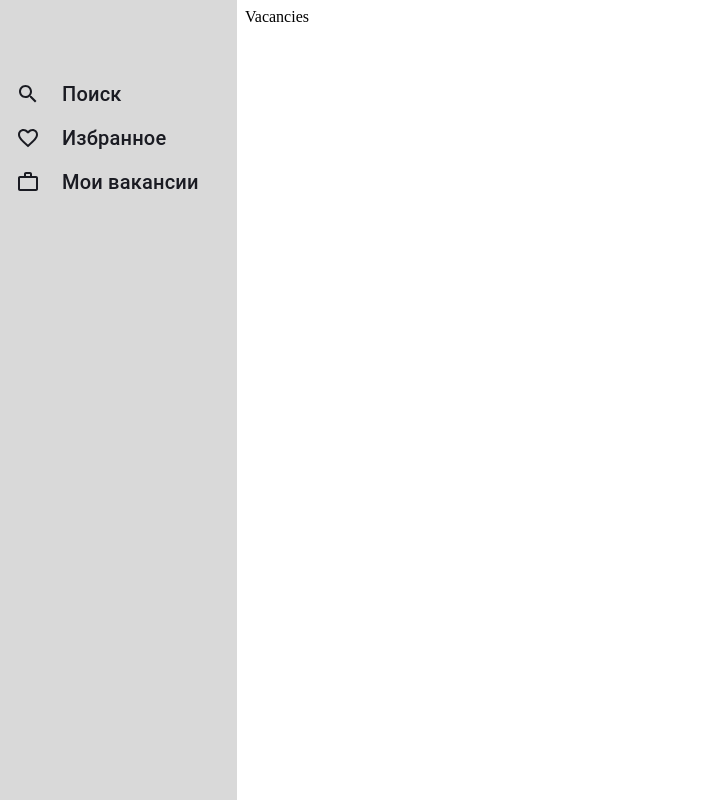
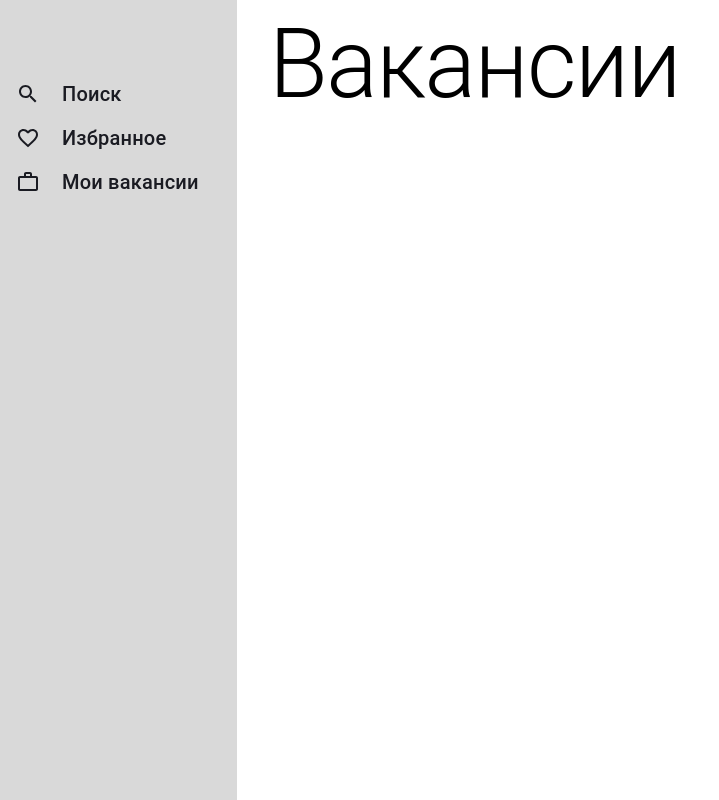
Before and after one commit to MarinaFominykh/alumni-resume-tracker, a React (Vite) app: page /vacancies in a window 1280 px wide. Shown: the whole page, without its empty margins (0-719 px from the left). Built offline with nearby package versions, Linux system fonts and the light colour scheme.

Commit message:
feat: pages grid layout

```diff
--- a/src/App.tsx
+++ b/src/App.tsx
@@ -5,8 +5,12 @@ import Grid from '@mui/material/Grid';
 function App() {
   return (
     <Grid container>
-      <Navbar />
-      <Outlet />
+      <Grid item>
+        <Navbar />
+      </Grid>
+      <Grid item>
+        <Outlet />
+      </Grid>
     </Grid>
   );
 }
--- a/src/pages/Vacancies/Vacancies.tsx
+++ b/src/pages/Vacancies/Vacancies.tsx
@@ -1,5 +1,13 @@
+import { Container, Typography } from "@mui/material";
+
 function Vacancies() {
-  return <div>Vacancies</div>;
+  return (
+        <Container>
+          <Typography variant="h1" maxWidth="sm">
+            Вакансии
+          </Typography>
+        </Container>
+  );
 }
 
 export default Vacancies;
```
